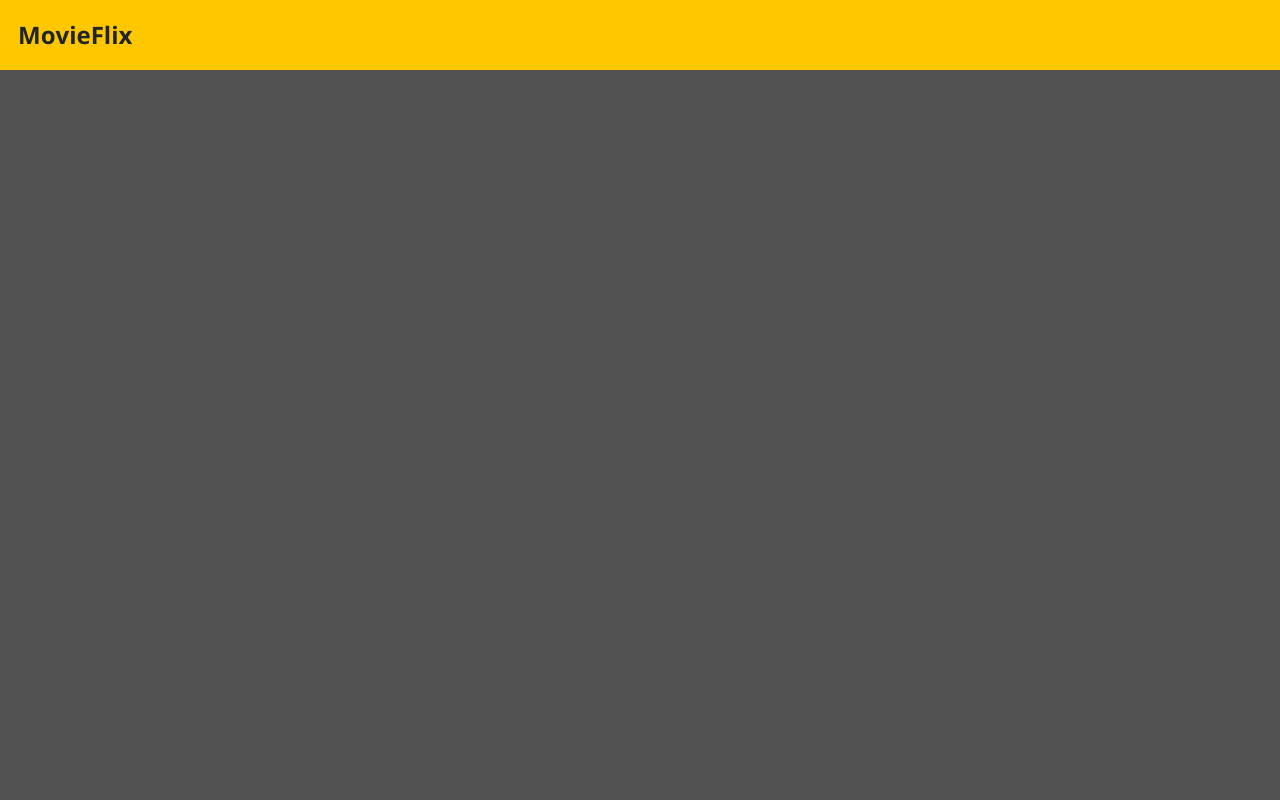
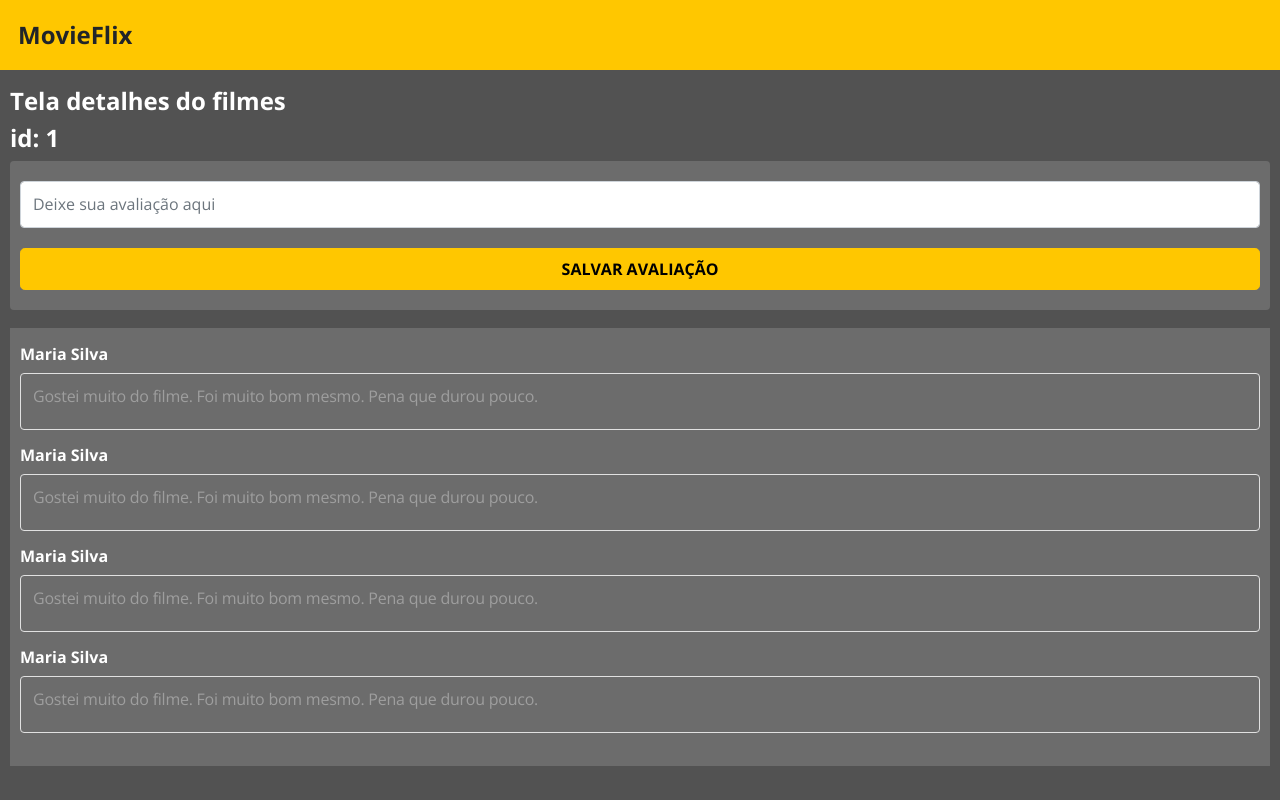
Before and after one commit to alexsandromachado/movieflix, a React (Create React App) app in the folder frontweb/: page /details in a window 1280 px wide. Built offline with nearby package versions, Linux system fonts and the light colour scheme; the HTML template or start-up script is replaced by a standard one.

Commit message:
MovieDetails and styles

```diff
--- a/frontweb/src/Routes.tsx
+++ b/frontweb/src/Routes.tsx
@@ -2,6 +2,7 @@ import { BrowserRouter, Switch, Route } from 'react-router-dom';
 import Home from 'pages/Home';
 import Navbar from 'components/Navbar';
 import Catalog from 'pages/Catalog';
+import MovieDetails from 'pages/MovieDetails';
 
 const Routes = () => (
   <BrowserRouter>
@@ -13,6 +14,9 @@ const Routes = () => (
       <Route path="/catalog">
         <Catalog />
       </Route>
+      <Route path="/details">
+        <MovieDetails />
+      </Route>
     </Switch>
   </BrowserRouter>
 );
--- a/frontweb/src/pages/Catalog/styles.css
+++ b/frontweb/src/pages/Catalog/styles.css
@@ -1,22 +1,34 @@
 .catalog-container {
-  padding: 40px;
+  padding: 12px 15px;
 }
 
 .catalog-container h1 {
   color: #ffffff;
   margin-bottom: 40px;
+  font-size: 24px;
 }
 
 .list-container li {
   list-style-type: none;
-  font-size: 24px;
+  font-size: 18px;
   font-weight: 400;
   color: #ffffff;
   margin: 0;
-  margin-bottom: 27px;
+  margin-bottom: 12px;
 }
 
 .list-container ul {
   margin: 0;
   padding: 0;
 }
+
+@media (min-width: 576px) {
+  .catalog-container {
+    padding: 40px;
+  }
+
+  .list-container li {
+    font-size: 24px;
+    margin-bottom: 27px;
+  }
+}
--- /dev/null
+++ b/frontweb/src/pages/MovieDetails/index.tsx
@@ -0,0 +1,53 @@
+import { Link } from 'react-router-dom';
+import './styles.css';
+
+const MovieDetails = () => {
+  return (
+    <div className="movie-details-container">
+      <h1>Tela detalhes do filmes</h1>
+      <h1>id: 1</h1>
+      <div className="movie-evaluation-form">
+        <input
+          type="text"
+          className="form-control login-input"
+          id="evaluation"
+          placeholder="Deixe sua avaliação aqui"
+          required
+        />
+        <Link to="/catalog">
+          <button className="btn btn-primary btn-lg evaluation-button">
+            Salvar avaliação
+          </button>
+        </Link>
+      </div>
+      <div className="movie-evaluation-list">
+        <div className="movie-evaluation-item">
+          <h3>Maria Silva</h3>
+          <p>
+            Gostei muito do filme. Foi muito bom mesmo. Pena que durou pouco.
+          </p>
+        </div>
+        <div className="movie-evaluation-item">
+          <h3>Maria Silva</h3>
+          <p>
+            Gostei muito do filme. Foi muito bom mesmo. Pena que durou pouco.
+          </p>
+        </div>
+        <div className="movie-evaluation-item">
+          <h3>Maria Silva</h3>
+          <p>
+            Gostei muito do filme. Foi muito bom mesmo. Pena que durou pouco.
+          </p>
+        </div>
+        <div className="movie-evaluation-item">
+          <h3>Maria Silva</h3>
+          <p>
+            Gostei muito do filme. Foi muito bom mesmo. Pena que durou pouco.
+          </p>
+        </div>
+      </div>
+    </div>
+  );
+};
+
+export default MovieDetails;
--- /dev/null
+++ b/frontweb/src/pages/MovieDetails/styles.css
@@ -0,0 +1,49 @@
+.movie-details-container {
+  padding: 17px 10px;
+}
+
+.movie-details-container h1 {
+  font-size: 24px;
+  color: #ffffff;
+}
+
+.movie-evaluation-form {
+  background-color: #6c6c6c;
+  border-radius: 4px;
+  padding: 20px 10px;
+  margin-bottom: 18px;
+}
+
+.evaluation-button {
+  width: 100%;
+  color: #000000;
+  font-size: 16px;
+  font-weight: 700;
+  text-transform: uppercase;
+}
+
+.evaluation-input {
+  margin-bottom: 17px;
+}
+
+.movie-evaluation-list {
+  background-color: #6c6c6c;
+  padding: 17px 10px;
+}
+
+.movie-evaluation-item h3 {
+  font-size: 16px;
+  color: #ffffff;
+  margin-bottom: 9px;
+}
+
+.movie-evaluation-item p {
+  font-size: 16px;
+  font-weight: 400;
+  color: #9e9e9e;
+  text-align: justify;
+  border: 1px solid #e1e1e1;
+  border-radius: 4px;
+  padding: 10px 28px 21px 12px;
+  letter-spacing: -0.015em;
+}
```
